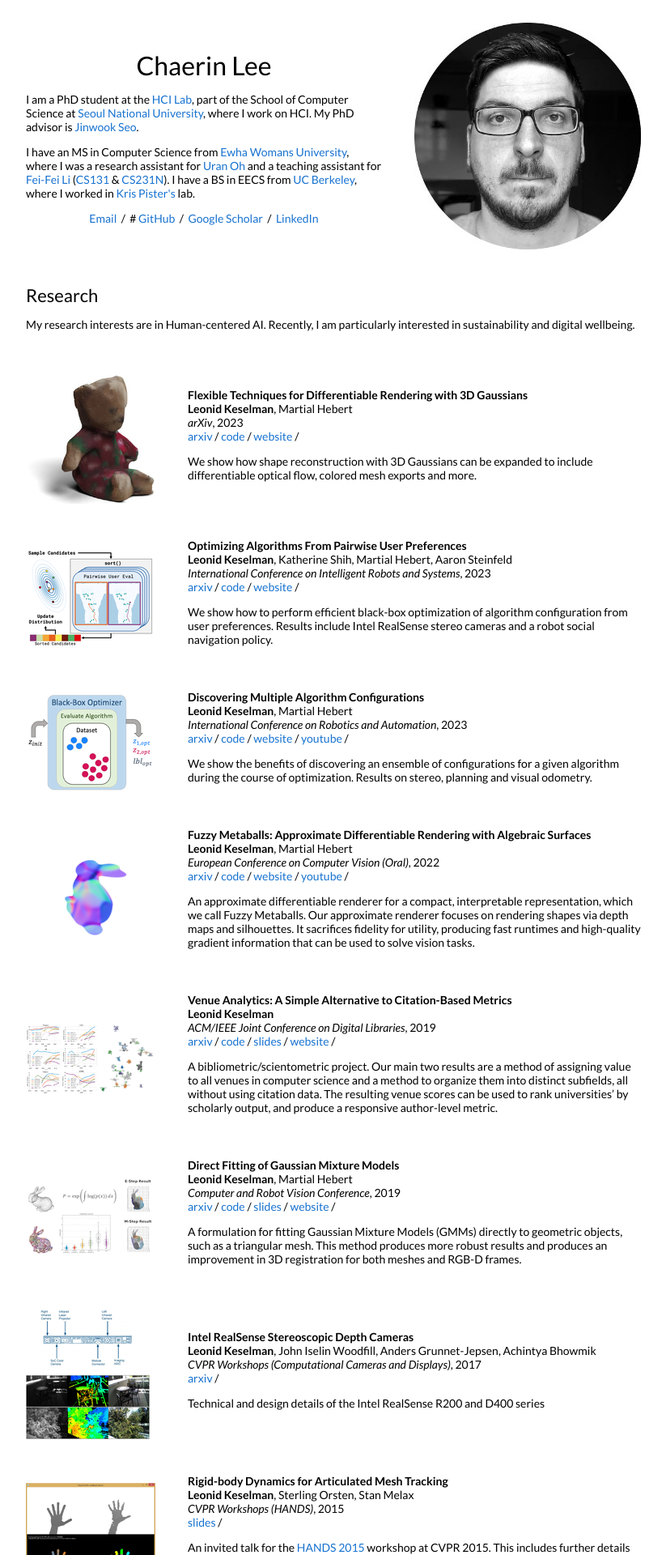
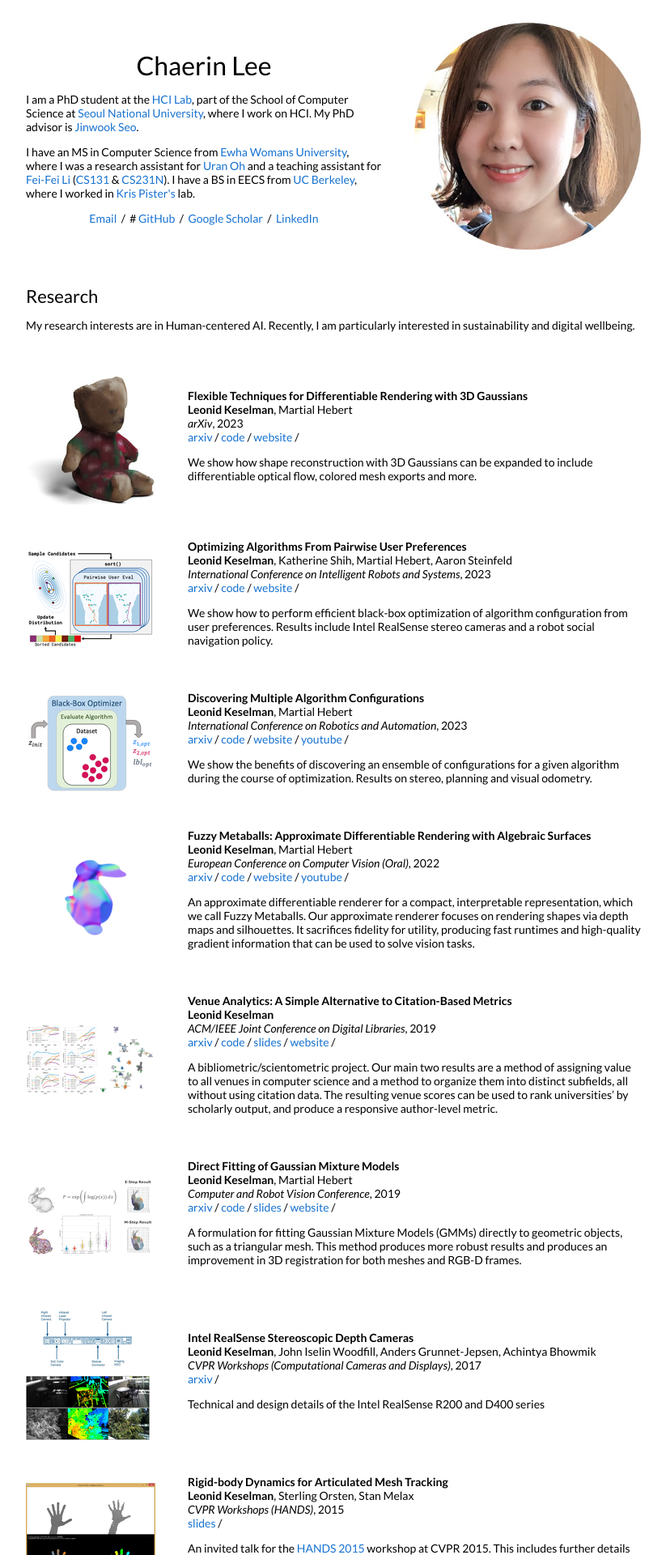
Before and after one commit to chrnlee/chrnlee.github.io, a Jekyll site: the page built from _posts/2023-08-28-3dgaussians.markdown, in a window 1280 px wide. Shown: the top 1920 px of the page at 81% size, without its empty margins (228-1051 px from the left). Built offline with Jekyll 4.4.1, drawn with Linux system fonts in a browser that asks for light colours.

Commit message:
Update default.html

```diff
--- a/_layouts/default.html
+++ b/_layouts/default.html
@@ -47,7 +47,7 @@
               </p>
             </td>
             <td style="padding:2.5%;width:40%;max-width:40%">
-              <img style="width:100%;max-width:100%" alt="profile photo" src="images/circle_bw_crop.jpg">
+              <img style="width:100%;max-width:100%" alt="profile photo" src="images/cw_cr.jpg">
             </td>
           </tr>
         </table>
```
